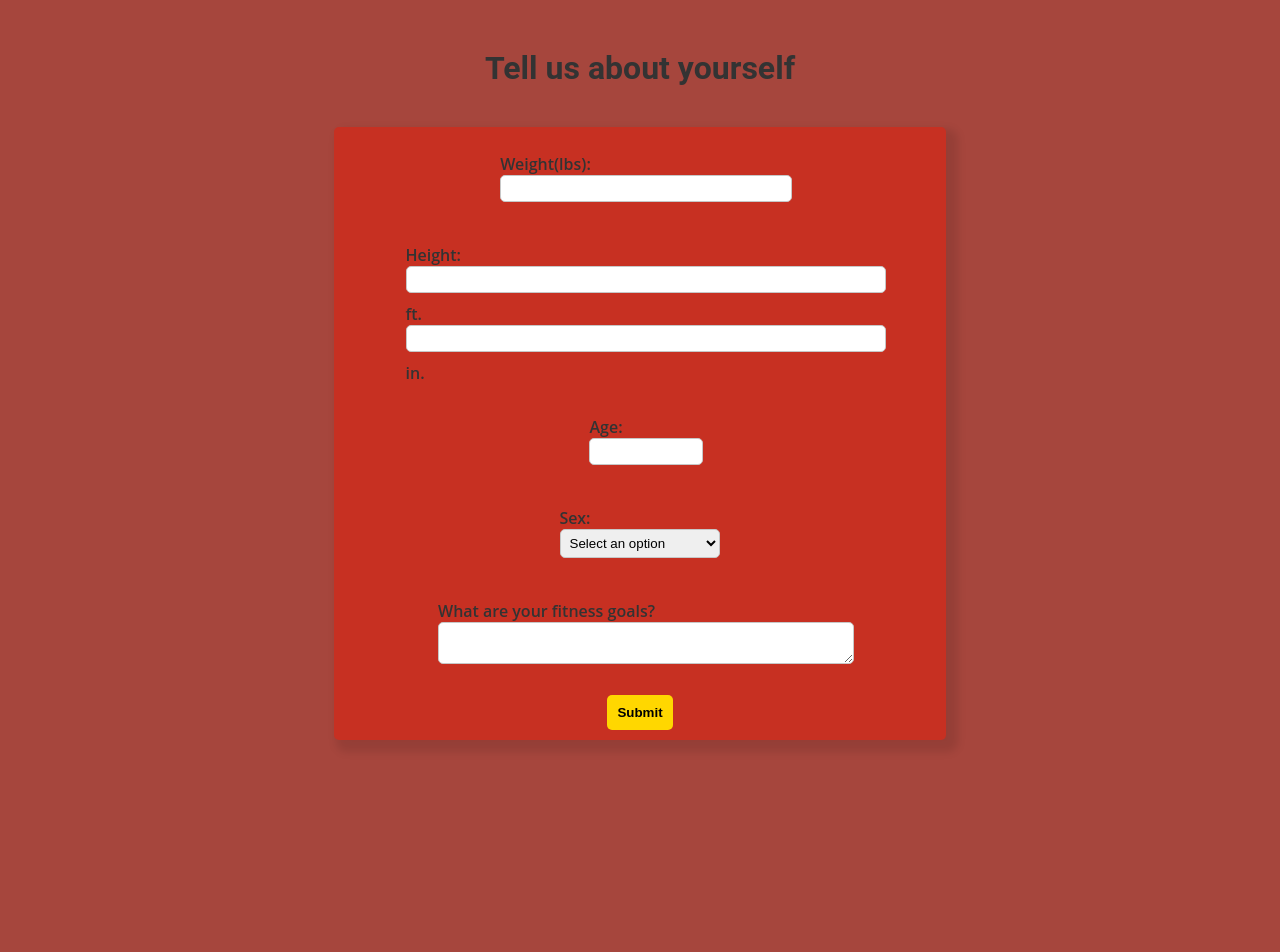
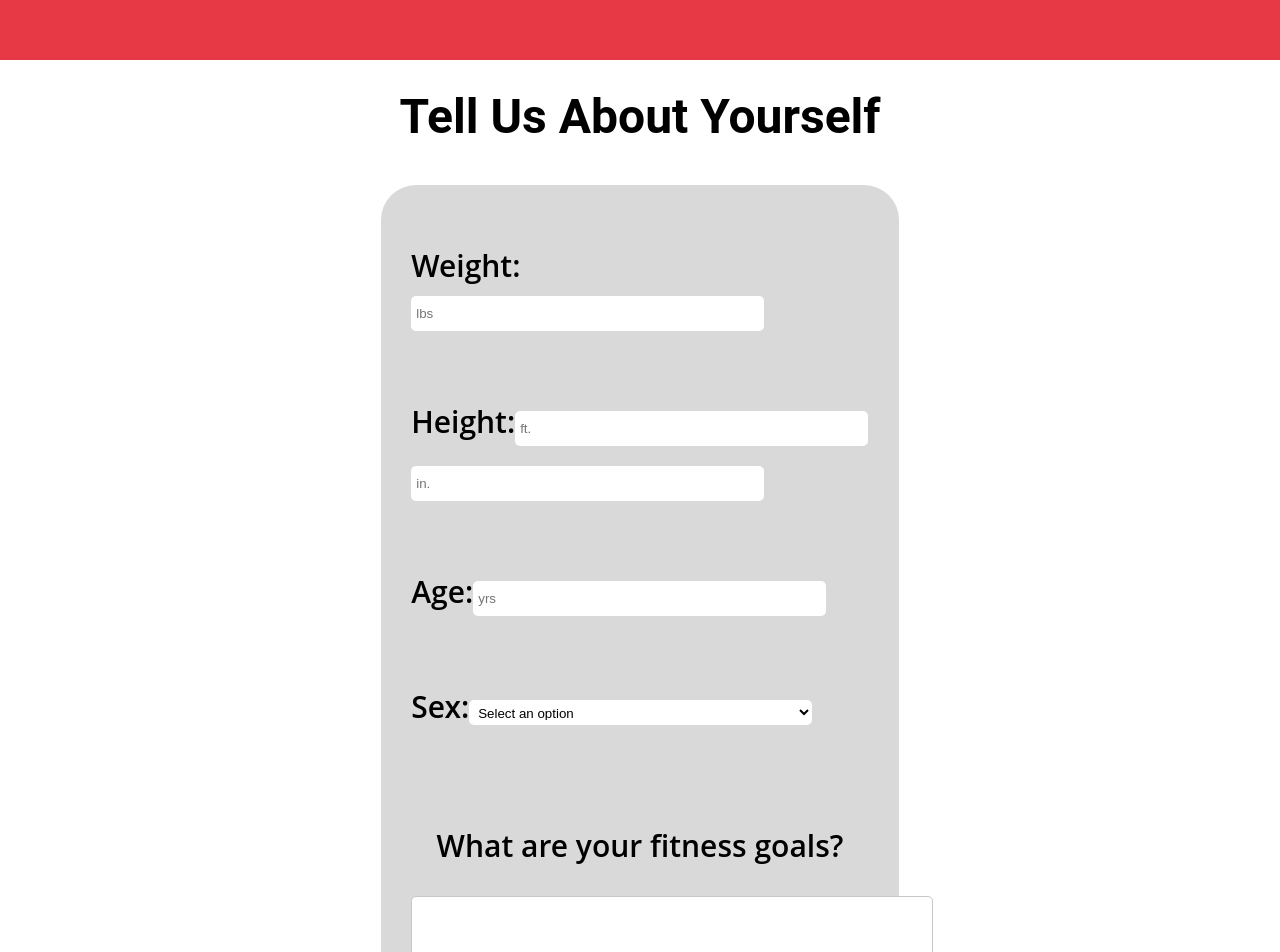
Before and after one commit to jareddj34/crablegs, a Next.js app: page / in a window 1280 px wide. Shown: the top 952 px of the page. Before the commit the page ends 820 px from the top, so only its background shows below. Built offline with nearby package versions, Linux system fonts and the light colour scheme.

Commit message:
incomplete css styling jared u gotta fix this shit 😭

```diff
--- a/components/user-info.js
+++ b/components/user-info.js
@@ -3,7 +3,7 @@ import Link from 'next/link';
 import { Configuration, OpenAIApi } from 'openai';
 
 const openai = new OpenAIApi(new Configuration({
-  apiKey: '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'
+  apiKey: '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'
 }))
 
 export default function UserInfo() {
@@ -46,25 +46,23 @@ export default function UserInfo() {
         <form onSubmit={handleSubmit}>
           <p>
             <label>
-              Weight(lbs):
-              <input type="number" min="0" value={weight} onChange={(e) => setWeight(e.target.value)} />
+              Weight:
+              <input type="number" min="0" value={weight} onChange={(e) => setWeight(e.target.value)} placeholder='lbs' />
             </label>
           </p>
 
           <p>
             <label>
               Height:
-              <input type="number" min="0" value={feet} onChange={(e) => setFeet(e.target.value)} />
-              ft.
-              <input type="number" min="0" value={inches} onChange={(e) => setInches(e.target.value)} />
-              in.
+              <input type="number" min="0" value={feet} onChange={(e) => setFeet(e.target.value)} placeholder='ft.' />
+              <input type="number" min="0" value={inches} onChange={(e) => setInches(e.target.value)} placeholder='in.' />
             </label>
           </p>
 
           <p>
             <label>
               Age:
-              <input type="number" min="0" max="125" value={age} onChange={(e) => setAge(e.target.value)} />
+              <input type="number" min="0" max="125" value={age} onChange={(e) => setAge(e.target.value)} placeholder="yrs" />
             </label>
           </p>
 
@@ -81,10 +79,17 @@ export default function UserInfo() {
           </p>
 
           <p>
-            <label>
+            <p style={{
+              textAlign: 'center',
+              marginBottom: '10px',
+              fontWeight: '600',
+              color: 'black'
+            }}>
               What are your fitness goals?
+            </p>
+            <p>
               <textarea value={goals} onChange={(e) => setGoals(e.target.value)} />
-            </label>
+            </p>
           </p>
           <input type="submit" value="Submit" className="submit-btn" />
         </form>
@@ -104,8 +109,8 @@ export default function UserInfo() {
           flex-direction: column;
           align-items: center;
           justify-content: center;
-          padding: 20px;
-          background-color: #a6463d;
+          padding: 40px;
+          background-color: white;
           font-family: 'Open Sans', sans-serif;
           color: #333;
         }
@@ -113,34 +118,52 @@ export default function UserInfo() {
         form {
           display: flex;
           flex-direction: column;
-          align-items: center;
+          align-items: left;
           justify-content: center;
-          width: 50%;
+          width: 40%;
           margin: 0 auto;
           border: none;
-          border-radius: 5px;
-          padding: 10px;
-          background-color: #c73022;
-          box-shadow: 7px 7px 8px 5px rgba(0, 0, 0, 0.1);
-        }
+          border-radius: 35px;
+          padding: 30px;
+          background-color: #d9d9d9;
+          font-size: 30px;
+          }
 
         label {
           margin-bottom: 10px;
           font-weight: 600;
-          color: #333;
+          color: black;
+          text-align: left;
         }
 
-        input[type='number'], select, textarea {
-          width: 100%;
+        input[type='number'], select {
+          width: 75%;
+          height: 25px;
           padding: 5px;
+          background-color: white;
+          border-top: none;
+          border-left: none;
+          border-right: none;
+          border-bottom: none;
+          border-radius: 5px;
+          margin-bottom: 10px;
+          color: black;
+        }
+
+        textarea {
+          align-items: center;
+          width: 500px;
+          height: 150px;
+          padding: 10px;
           border: 1px solid #c7c7c7;
           border-radius: 5px;
           margin-bottom: 10px;
+          resize: none;
         }
 
         .submit-btn {
           padding: 10px;
-          background-color: #ffd700;
+          background-color: #e73845;
           color: black;
           border: none;
           border-radius: 5px;
@@ -150,7 +173,7 @@ export default function UserInfo() {
 
         .go-back-btn {
           padding: 10px;
-          background-color: #ffd700;
+          background-color: #e73845;
           color: black;
           border: none;
           border-radius: 5px;
--- a/pages/index.js
+++ b/pages/index.js
@@ -7,34 +7,45 @@ export default function Info() {
 
   return (
     <div className="info-container">
-      <style jsx global>{`
-        body {
-          background-color: #a6463d;
-          font-family: 'Roboto', 'Open Sans', 'Helvetica Neue', sans-serif;
-        }
-      `}</style>
-
+      <div className='banner'>
+      </div>
       <Head>
         <title>User info page</title>
       </Head>
 
       <h1 className="title">
-        Tell us about yourself
+        Tell Us About Yourself
       </h1>
 
       <UserInfo />
 
       <style jsx>{`
+        .banner{
+          width: 100%;
+          height: 60px;
+          background-color: #e73845;
+          position: fixed;
+          top: 0;
+          left: 0;
+          z-index: 1000;
+        }
+
+        body {
+          background-color: #white;
+          font-family: 'Roboto', 'Open Sans', 'Helvetica Neue', sans-serif;
+        }
+
         .info-container {
           padding: 20px;
         }
 
         .title {
           text-align: center;
-          color: #333;
-          font-size: 2em;
+          font-family: 'Roboto', 'Open Sans', 'Helvetica Neue', sans-serif;
+          color: black;
+          font-size: 3em;
           font-weight: bold;
-          margin-bottom: 20px;
+          margin: 60px auto auto auto;
         }
       `}</style>
     </div>
```
